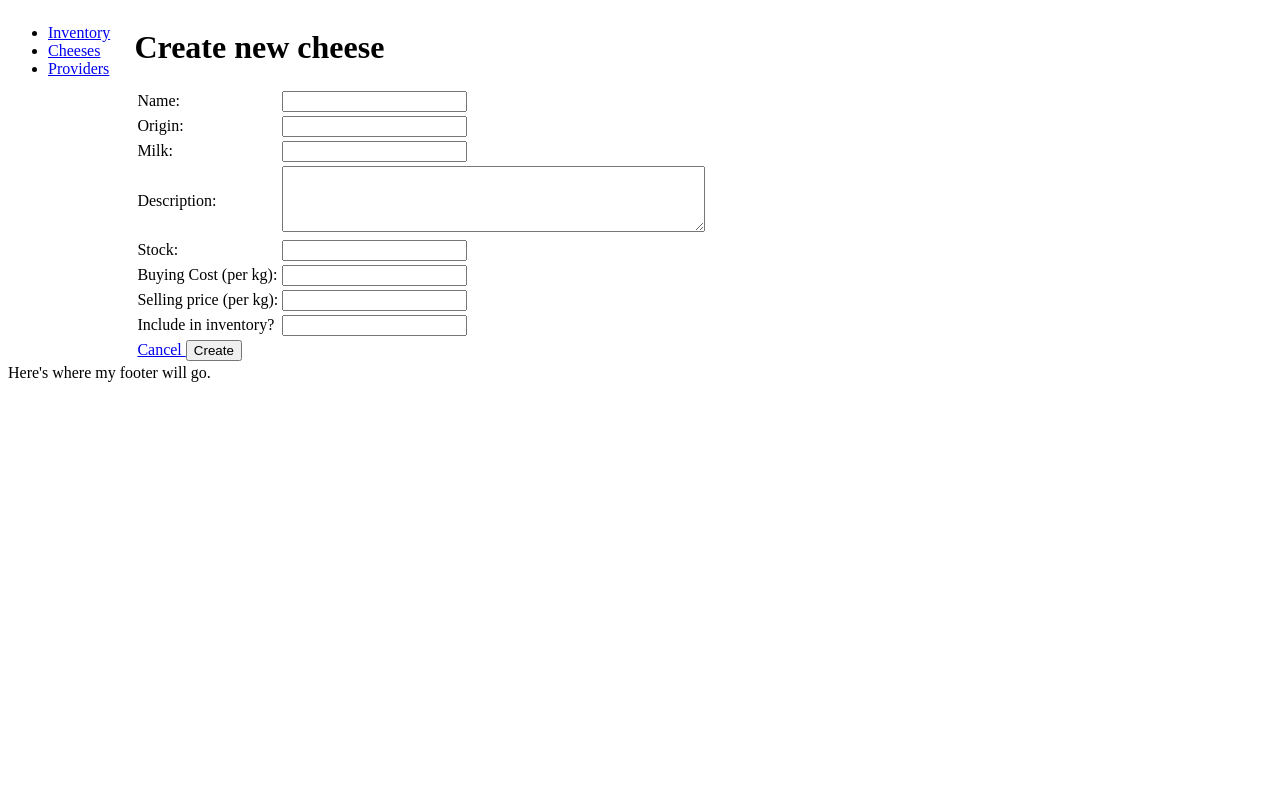
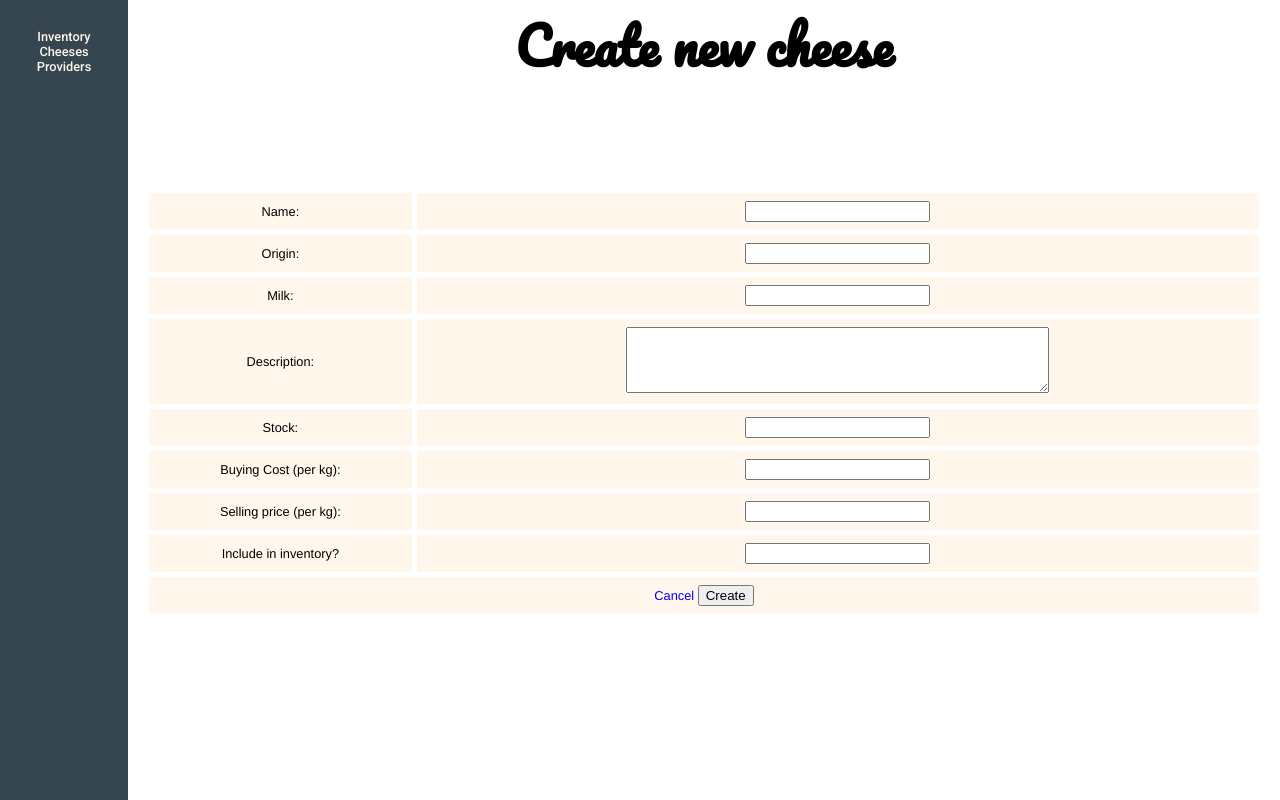
Before and after one commit to Vallalika/Cheese_shop_inventory, a Flask app: page /cheeses/new in a window 1280 px wide. Run offline with Flask 2, Linux system fonts and the light colour scheme.

Commit message:
added some front-end styling

```diff
--- a/app/static/css/style.css
+++ b/app/static/css/style.css
@@ -1,40 +1,109 @@
+body {
+    margin: 0px;
+    font-family: Helvetica, Arial, sans-serif;
+    font-size: 1vw;
+    height: 100vh;
+}
+
+h1 {
+    font-size: 4vw;
+    font-family: 'Pacifico', cursive;
+    margin: 0px;
+    text-align: center;
+}
+
 .grid-container {
     display: grid;
-    /* min-width: 100vh;
-    min-height: 100vh; */
+    height: 100vh;
     grid-template-columns: 1fr 9fr;
     grid-template-rows: auto, 1fr, auto;
     grid-template-areas:
         "grid-menu grid-header"
         "grid-menu grid-main"
-        "grid-footer grid-footer";
+        "grid-menu grid-footer";
+
 }
 
 .grid-header {
     grid-area: grid-header;
-    /* border: 1px solid black; */
 }
 
 .grid-menu {
     grid-area: grid-menu;
-    /* border: 1px solid black; */
+    background-color: #364650;
+    color: #FFF7EC;
+    font-family: 'Roboto', sans-serif;
 }
+
+.grid-menu a {
+    color: #FFF7EC;
+    text-decoration: none;
+}
+.grid-menu ul {
+    list-style: none;
+    padding: 0px;
+    padding-top: 16px;
+    text-align: center;
+    }
 
 .grid-main {
     grid-area: grid-main;
-    /* border: 1px solid black; */
     overflow: auto;
+    display: flex;
+    flex-direction: column;
+    align-items: center;
+}
+
+.grid-main-upper-buttons {
+    align-self: flex-start;
+    margin-left: 16px;
+    border: 1px solid #faaf01;
+    border-radius: 1vw;
+    padding: 8px;
+    background-color: #FEBC21;
+}
+
+.grid-main-side-buttons {
+    border: 1px solid #faaf01;
+    border-radius: 4px;
+    padding: 4px;
+    background-color: #FEBC21;
+}
+
+a:link {
+    text-decoration: none;
 }
 
 .grid-footer {
     grid-area: grid-footer;
-    /* border: 1px solid black; */
+    text-align: center;
 }
 
 #highlighted-zero {
-    color: red;
+    background-color: #E7560C;
 }
 
 #highlighted-low {
-    color: blue;
+    background-color: #FEBC21;
 }
+
+table {
+    align-self: stretch;
+    overflow: hidden;
+    word-wrap: break-word;
+    text-align: center;
+    background-color: white;
+    border-spacing: 5px;
+    margin: 16px;
+}
+
+th {
+    border-bottom: 1px solid #E7560C;
+    padding: 8px;
+}
+
+
+td {
+    background-color: #FFF7EC;
+    padding: 8px;
+}
--- a/app/templates/base.html
+++ b/app/templates/base.html
@@ -6,7 +6,14 @@
         <meta name="description" content="">
         <meta name="viewport" content="width=device-width, initial-scale=1">
         <link rel= "stylesheet" type= "text/css" href= "{{ url_for('static',filename='css/style.css') }}">
-        <title>Inventory</title>
+        <link rel="preconnect" href="https://fonts.googleapis.com">
+        <link rel="preconnect" href="https://fonts.gstatic.com" crossorigin>
+        <link href="https://fonts.googleapis.com/css2?family=Pacifico&display=swap" rel="stylesheet">
+        <link rel="preconnect" href="https://fonts.googleapis.com">
+        <link rel="preconnect" href="https://fonts.gstatic.com" crossorigin>
+        <link href="https://fonts.googleapis.com/css2?family=Pacifico&family=Roboto:wght@500&display=swap" rel="stylesheet">
+
+        <title>My Shop Inventory</title>
     </head>
     <body>
         <div class="grid-container">
@@ -26,7 +33,6 @@
                 {% endblock %}
             </main>
             <footer class="grid-footer">
-                Here's where my footer will go.
             </footer>
         </div>
     </body>
--- a/app/templates/cheese_provisions/add_by_cheese.html
+++ b/app/templates/cheese_provisions/add_by_cheese.html
@@ -6,7 +6,7 @@
 
 {% block content %}
         <form action="/cheese_provisions/by-cheese/existing-provider/{{cheese.id}}" method="POST">
-            <label for="provider_id">Select a provider </label>
+            <label for="provider_id"> Select a provider </label>
             <select name="provider_id" id="provider_id">
 
                 {% for provider in all_providers %}
@@ -23,6 +23,4 @@
 
         <br>
         <a href="/cheese_provisions/{{ cheese.id }}/new_by_cheese"> Create new provider for Cheese </a>
-
-
 {% endblock %}
--- a/app/templates/cheese_provisions/provisions_by_cheese.html
+++ b/app/templates/cheese_provisions/provisions_by_cheese.html
@@ -7,6 +7,7 @@
 
 
 {% block content %}
+    <a class="grid-main-upper-buttons" href = "/cheese_provisions/{{ cheese.id}}/add_by_cheese"> Add provider </a>
     <table>
         <tr>
             <th> Name </th>
--- a/app/templates/cheese_provisions/provisions_by_provider.html
+++ b/app/templates/cheese_provisions/provisions_by_provider.html
@@ -6,7 +6,7 @@
 {% endblock %}
 
 {% block content %}
-    <a href = "/cheese_provisions/{{ provider.id}}/add_by_provider"> Add cheese </a>
+    <a class="grid-main-upper-buttons" href = "/cheese_provisions/{{ provider.id}}/add_by_provider"> Add cheese </a>
     <table>
         <tr>
             <th> Name </th>
--- a/app/templates/cheeses/edit-inventory.html
+++ b/app/templates/cheeses/edit-inventory.html
@@ -13,4 +13,5 @@
             <input type="submit" value="Update">
         </form>
 
+
 {% endblock %}
--- a/app/templates/cheeses/edit-stock.html
+++ b/app/templates/cheeses/edit-stock.html
@@ -5,12 +5,14 @@
 {% endblock %}
 
 {% block content %}
-    <form action="/cheeses/{{ cheese.id }}/stock" method="POST">
+<div class = "form-div"></div>
+<form action="/cheeses/{{ cheese.id }}/stock" method="POST">
         <label for="stock">Stock:</label>
         <input type="text" id="stock" name="stock" value="{{ cheese.stock }}">
         <br>
         <a href="/"> Cancel </a>
         <input type="submit" value="Update">
     </form>
+</div>
 
 {% endblock %}
--- a/app/templates/cheeses/index.html
+++ b/app/templates/cheeses/index.html
@@ -7,7 +7,7 @@
 
 
 {% block content %}
-    <a href="/cheeses/new"> New cheese </a>
+    <a class="grid-main-upper-buttons" href="/cheeses/new"> Create New Cheese </a>
     <table>
         <tr>
             <th> Name </th>
--- a/app/templates/providers/index.html
+++ b/app/templates/providers/index.html
@@ -7,7 +7,7 @@
 
 
 {% block content %}
-    <a href="/providers/new"> New provider </a>
+    <a class="grid-main-upper-buttons" href="/providers/new"> Create New Provider </a>
     <table>
         <tr>
             <th> Name </th>
```
Also changed, not shown: app/templates/index.html (+6 -4 lines). Lines whose indentation alone changed are shown as unchanged.
